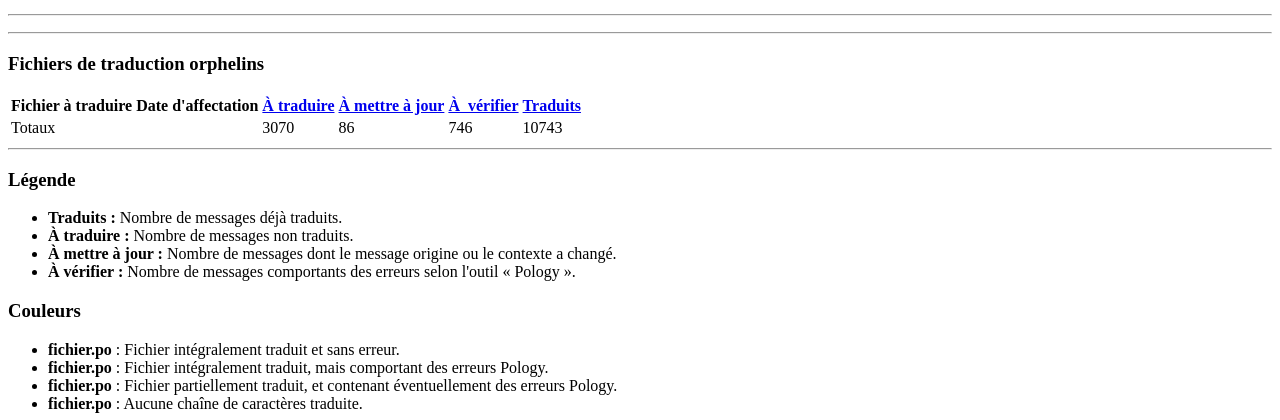
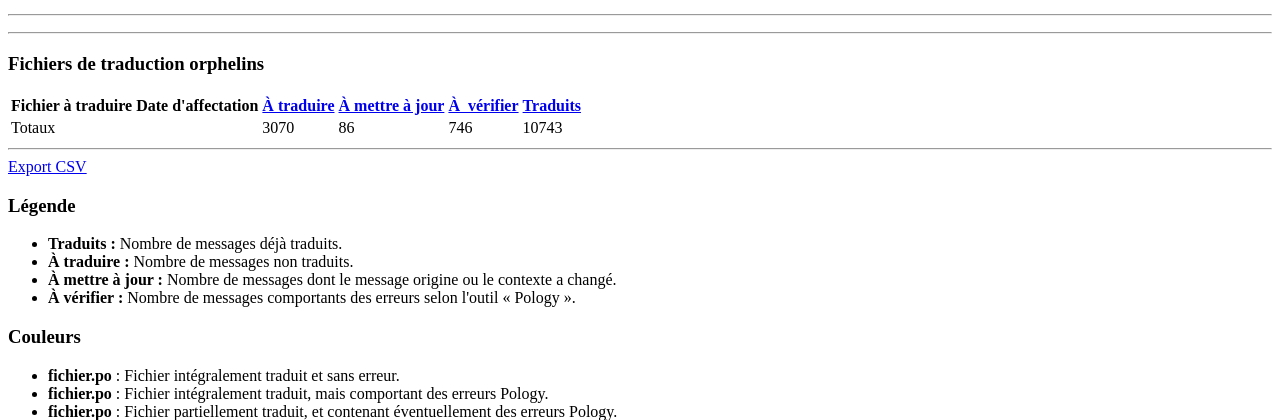
Before and after one commit to digitalfox/py10n, a Django app: template templates/dj10n/translators.html in a window 1280 px wide. Shown: the part 999-1419 px from the top of the page. Run offline with Django 3.2, Linux system fonts and the light colour scheme; the template is opened without the code that fills it, so the values that code supplies are empty.

Commit message:
Add link to CSV page at the bottom of translator page

```diff
--- a/templates/dj10n/translators.html
+++ b/templates/dj10n/translators.html
@@ -68,5 +68,5 @@
     <td>{{ translator_values.translated }}</td>
     </tr></tfoot></table><hr />
 {% endfor %}
-
+<a href='translators.csv'>Export CSV</a>
 {% endblock content %}
```
